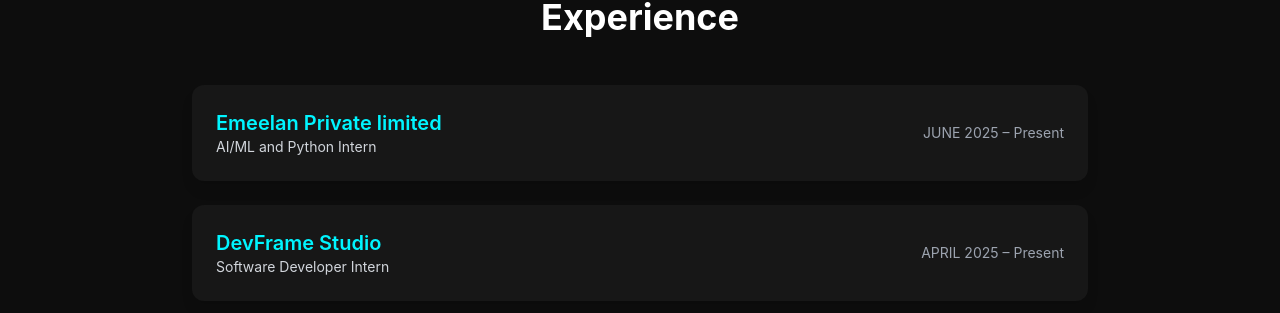
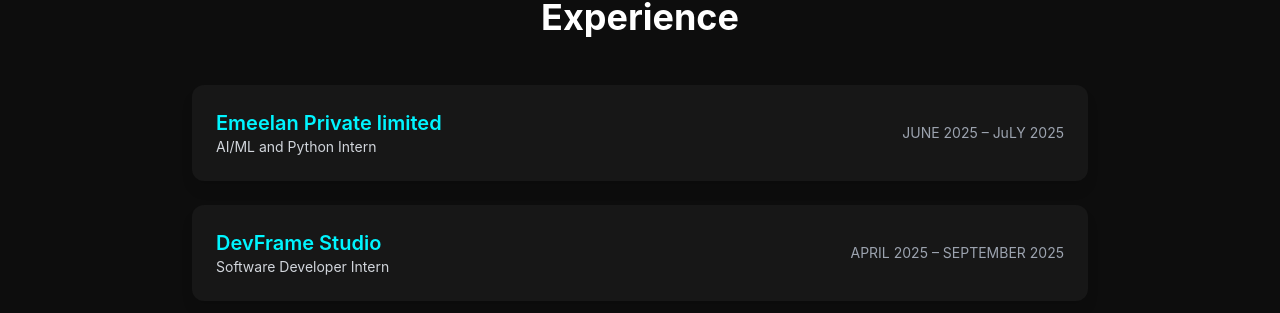
Before and after one commit to Indranil102/indranil_portfolio, a React (Vite) app: page / in a window 1280 px wide. Shown: the part 899-1212 px from the top of the page. Built offline with nearby package versions, Linux system fonts and the light colour scheme; no server answers.

Commit message:
update the experience

```diff
--- a/src/components/Experience.jsx
+++ b/src/components/Experience.jsx
@@ -5,14 +5,14 @@
   {
     company: 'Emeelan Private limited ',
     role: 'AI/ML and Python Intern',
-    duration: 'JUNE 2025 – Present',
+    duration: 'JUNE 2025 – JuLY 2025',
     details:
       'Developed a multilingual AI-powered TTS model supporting 35+ languages and custom inputs, achieving 85% synthesis accuracy. Built an offline AI assistant using Ollama (Llama 2/Mistral) with 92% task success, <500ms latency, and $300 monthly cost savings.',
   },
   {
     company: 'DevFrame Studio',
     role: 'Software Developer Intern ',
-    duration: 'APRIL 2025 – Present',
+    duration: 'APRIL 2025 – SEPTEMBER 2025',
     details:
       'Implemented responsive UI designs using Tailwind CSS, ensuring flawless performance and 100% compatibility across mobile, tablet, and desktop devices. Collaborated on 5+ full-stack features, significantly enhancing platform functionality and driving a measurable 30% increase in overall user engagement.',
   },
```
